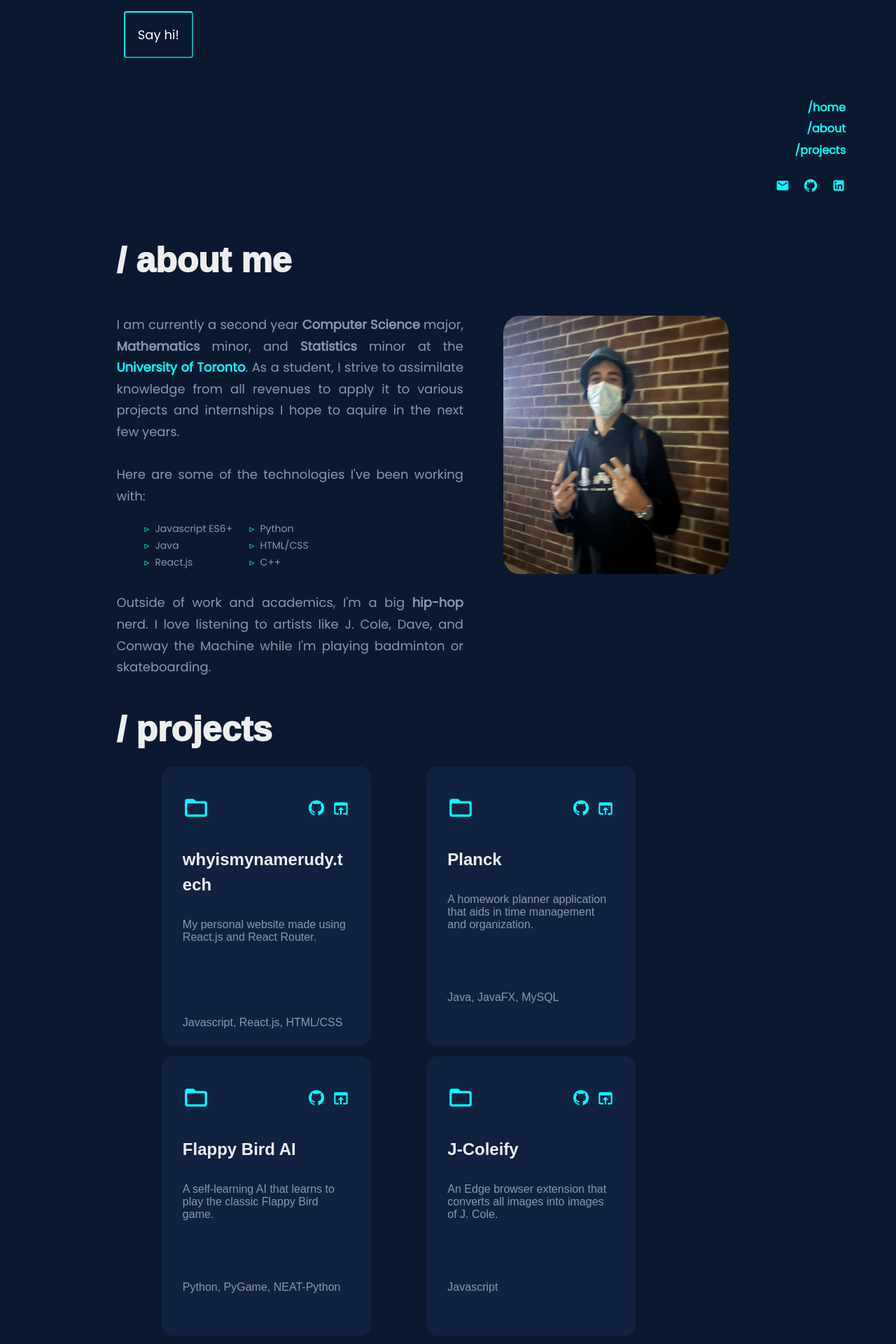
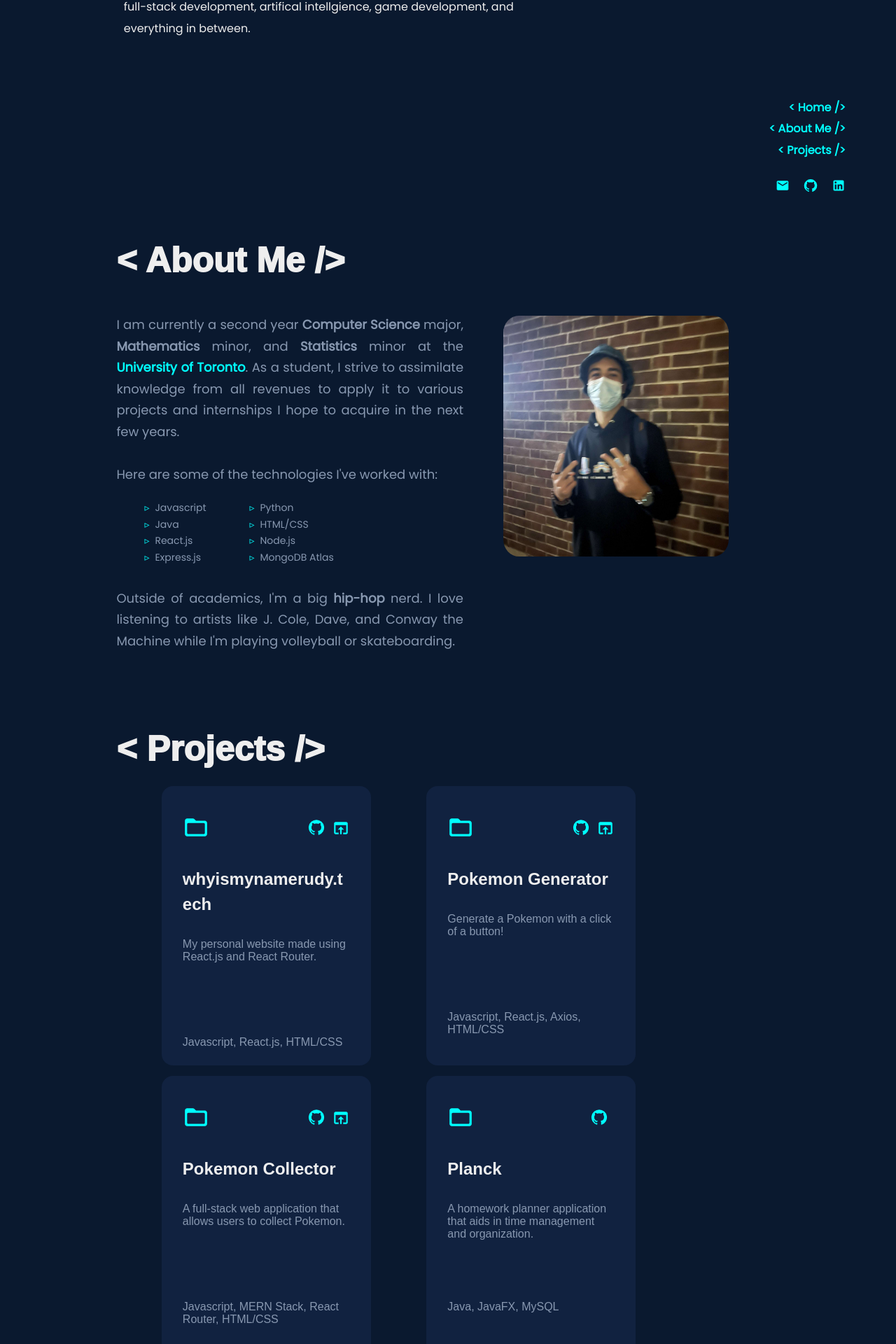
Before and after one commit to whyismynamerudy/whyismynamerudy-tech, a React (Create React App) app: page / in a window 1280 px wide. Shown: the part 477-2397 px from the top of the page at 70% size. Built offline with nearby package versions, Linux system fonts and the light colour scheme; a web font is replaced by a local one.

Commit message:
fixed spelling error

```diff
--- a/src/components/about/About.jsx
+++ b/src/components/about/About.jsx
@@ -11,26 +11,28 @@ const About = () => {
       I am currently a second year <b>Computer Science</b> major, <b>Mathematics </b>
       minor, and <b>Statistics</b> minor at the <b><a href="https://www.utoronto.ca/about-u-of-t" target="_blank">
       University of Toronto</a></b>. As a student, I strive to assimilate knowledge from all
-      revenues to apply it to various projects and internships I hope to aquire in the
+      revenues to apply it to various projects and internships I hope to acquire in the
       next few years.
     </p>
   );
 
   const extra = (
     <p>
-      Outside of work and academics, I'm a big <b>hip-hop</b> nerd. I love listening to
-      artists like  J. Cole, Dave, and Conway the Machine while I'm playing badminton
+      Outside of academics, I'm a big <b>hip-hop</b> nerd. I love listening to
+      artists like  J. Cole, Dave, and Conway the Machine while I'm playing volleyball
       or skateboarding.
     </p>
   );
 
   const tech_stack = [
-    "Javascript ES6+",
+    "Javascript",
     "Python",
     "Java",
     "HTML/CSS",
     "React.js",
-    "C++"
+    "Node.js",
+    "Express.js",
+    "MongoDB Atlas"
   ];
 
   const tech_items = tech_stack.map(stack => <li>{stack}</li>);
@@ -38,13 +40,13 @@ const About = () => {
   return (
     <div className='about' id="about">
         <div className="about-header">
-          <span className="about-title">/ about me</span>
+          <span className="about-title">&lt; About Me /&gt;</span>
         </div>
         <div className="about-content">
           <div className="about-desc">
             {details}
             <br></br>
-            Here are some of the technologies I've been working with:
+            Here are some of the technologies I've worked with:
             <ul className="tech-stack">
               {tech_items}
             </ul>
--- a/src/components/intro/Intro.css
+++ b/src/components/intro/Intro.css
@@ -28,7 +28,7 @@
     height: 40%;
     display: flex;
     flex-direction: column;
-    justify-content: space-between;
+    justify-content: space-evenly;
 }
 
 .intro-intro {
--- a/src/components/intro/Intro.jsx
+++ b/src/components/intro/Intro.jsx
@@ -3,7 +3,7 @@ import "./Intro.css";
 import me from "../../img/me-cutout.png";
 import TypeWriterEffect from 'react-typewriter-effect';
 
-const roles = ['Software Engineer', 'University Student', 'Writer', 'Web Developer', 'Content Creator'];
+const roles = ['Software Engineer', 'University Student', 'Writer', 'Web Developer', 'Logician'];
 // remember to change animation % in css when adding / removing roles
 const visibleRoles = roles.map(role => <div className='intro-title-item'>{role}</div>);
 
@@ -30,11 +30,11 @@ const Intro = () => {
           interest in full-stack development, artifical intellgience, game development,
           and everything in between.
         </div>
-        <div className="intro-email">
+        {/* <div className="intro-email">
           <button className="intro-button" onClick={() => window.location.href = 'mailto:rudraksh.monga@gmail.com'}>
             Say hi!
           </button>
-        </div>
+        </div> */}
       </div>
         {/* <div className="intro-right">
           <div className="intro-bg"></div>
--- a/src/components/navbar/Navbar.jsx
+++ b/src/components/navbar/Navbar.jsx
@@ -7,9 +7,9 @@ import GitHubIcon from '@mui/icons-material/GitHub';
 import { HashLink as Link } from 'react-router-hash-link';
 
 const items = [
-  <Link smooth to="#intro">/home</Link>,
-  <Link smooth to="/#about">/about</Link>,
-  <Link smooth to="/#projectList">/projects</Link>
+  <Link smooth to="#intro">&lt; Home /&gt;</Link>,
+  <Link smooth to="/#about">&lt; About Me /&gt;</Link>,
+  <Link smooth to="/#projectList">&lt; Projects /&gt;</Link>
 ];
 
 const Navbar = () => {
--- a/src/components/project/Project.jsx
+++ b/src/components/project/Project.jsx
@@ -15,9 +15,11 @@ const Product = ({ title, desc, tech_stack, link, open }) => {
           <a href={link} target="_blank" className="github-icon">
             <GitHubIcon style={{ fontSize: 24 }} />
           </a>
+          {open !== "" &&
           <a href={open} target="_blank" className="browser-icon" >
-            <OpenInBrowserIcon style={{ fontSize: 26 }}/>
+          <OpenInBrowserIcon style={{ fontSize: 26 }}/>
           </a>
+          }
         </div>
       </div>
       <div className="project-title">{title}</div>
--- a/src/components/projectList/ProjectList.css
+++ b/src/components/projectList/ProjectList.css
@@ -2,7 +2,7 @@
     height: auto;
     display: flex;
     flex-direction: column;
-    padding-top: 24px;
+    padding-top: 7%;
     padding-left: 13%;
     padding-right: 24%;
     margin-bottom: 30px;
--- a/src/components/projectList/ProjectList.jsx
+++ b/src/components/projectList/ProjectList.jsx
@@ -13,6 +13,20 @@ const ProductList = () => {
           tech_stack: "Javascript, React.js, HTML/CSS",
           link: "https://github.com/whyismynamerudy/whyismynamerudy-tech",
           open: "https://whyismynamerudy.tech/"
+      },
+      {
+          title: "Pokemon Generator",
+          desc: "Generate a Pokemon with a click of a button!",
+          tech_stack: "Javascript, React.js, Axios, HTML/CSS",
+          link: "https://github.com/whyismynamerudy/random-pokemon-generator",
+          open: "https://random-pokemon-generator-react.herokuapp.com/"
+      },
+      {
+          title: "Pokemon Collector",
+          desc: "A full-stack web application that allows users to collect Pokemon.",
+          tech_stack: "Javascript, MERN Stack, React Router, HTML/CSS",
+          link: "https://github.com/whyismynamerudy/pokemon-collector",
+          open: "https://pokemon-collector-wimnr.herokuapp.com/"
       },
       {
         title: "Planck",
@@ -47,7 +61,7 @@ const ProductList = () => {
   return (
     <div className="projectList" id="projectList">
         <div className="projectList-header">
-            <span className='projectList-title'>/ projects</span>
+            <span className='projectList-title'>&lt; Projects /&gt;</span>
         </div>
         <div className="projectList-list">
             {projects.map((project) => {
```
